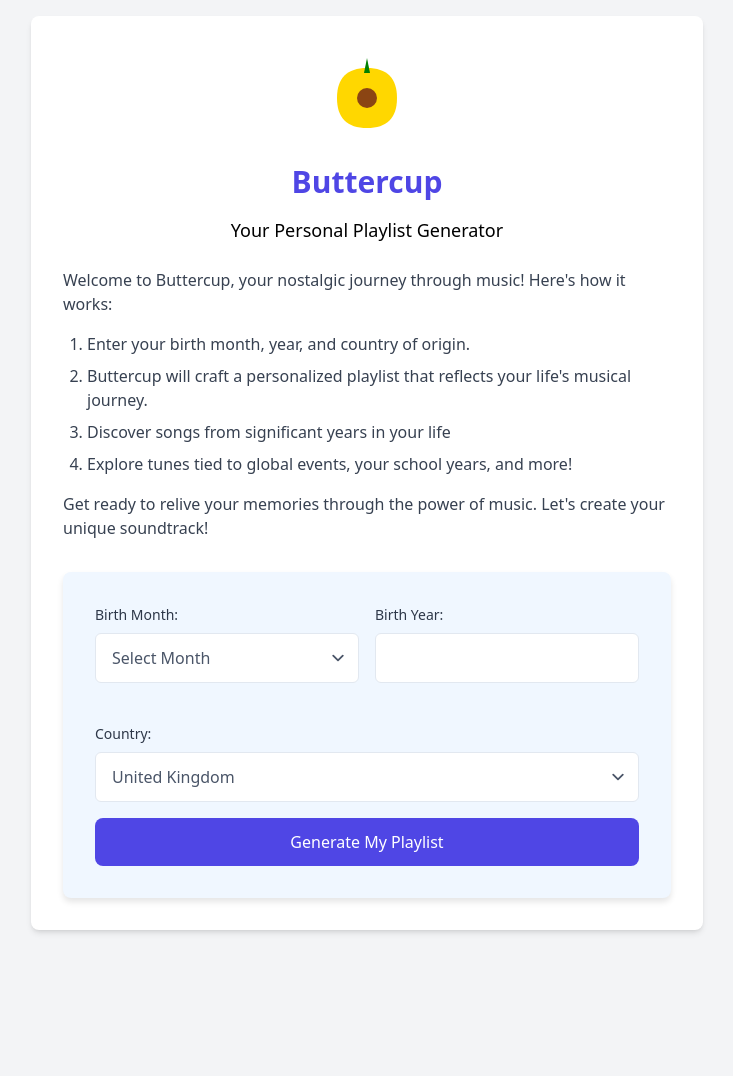
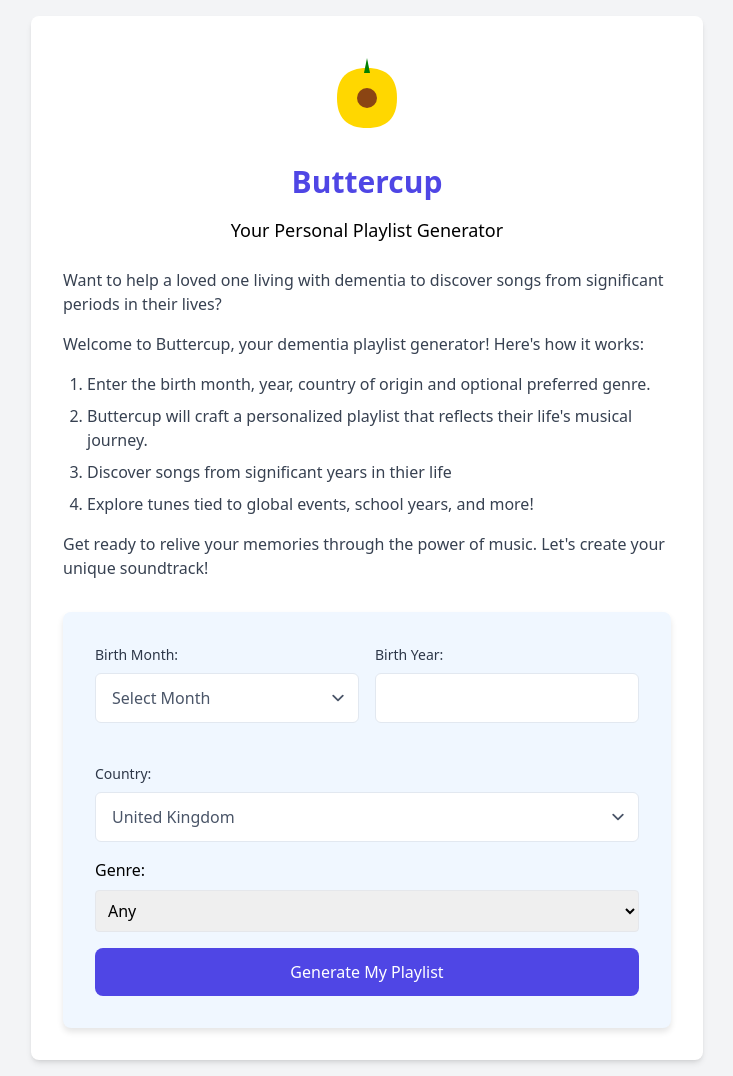
Before and after one commit to sminkypinky/buttercup, a Flask app: page / in a window 1280 px wide. Shown: the whole page, without its empty margins (273-1006 px from the left). Before the commit the page ends 933 px from the top, so only its background shows below. Run offline with Flask 3, Linux system fonts and the light colour scheme; some libraries are stand-ins or nearby versions.

Commit message:
Added genre

```diff
--- a/app.py
+++ b/app.py
@@ -35,6 +35,7 @@ def generate_playlist():
     birth_month = data['birthMonth']
     birth_year = data['birthYear']
     country = data['country']
+    genre = data['genre']
 
     # Get the current year
     current_year = datetime.now().year
@@ -42,7 +43,7 @@ def generate_playlist():
     # Construct the date of birth string
     dob = f"{birth_year}-{birth_month}-01"  # Using the first day of the month
 
-    prompt = f"""Given the birth date {dob} and country {country}, generate a playlist of popular songs that are significant to the person's life:
+    prompt = f"""Given the birth date {dob}, country {country}, and preferred genre {genre}, generate a playlist of popular songs that are significant to the person's life:
 
 1. Songs from the year they turned 13 (coming of age)
 2. Songs from the year they turned 18 (legal adulthood in many countries)
@@ -60,6 +61,7 @@ Important constraints:
 - Do not include any songs released after the current year ({current_year}).
 - If the person hasn't reached a certain age milestone yet, skip that entry.
 - Ensure all songs in the playlist were released between the person's birth year and the current year, inclusive.
+- Try to include songs from the preferred genre ({genre}) when possible, but also include other genres for variety and to match significant events.
 
 For each song, provide the following information in a structured format:
 - Year of release
@@ -80,7 +82,7 @@ Example format:
   ...
 ]
 
-Ensure the playlist is diverse in genres and eras, reflecting the person's life journey and cultural context of {country}. The songs should be listed in chronological order by the year of release, from earliest to latest, but not exceeding the current year {current_year}."""
+Ensure the playlist is diverse in genres and eras, reflecting the person's life journey and cultural context of {country}, while considering their preference for {genre} music. The songs should be listed in chronological order by the year of release, from earliest to latest, but not exceeding the current year {current_year}. Try and list at least 20 songs."""
 
     if not CLAUDE_API_KEY:
         logger.error("Claude API key is missing")
--- a/templates/index.html
+++ b/templates/index.html
@@ -149,12 +149,13 @@
         <p class="text-lg text-center mb-6">Your Personal Playlist Generator</p>
 
         <div class="mb-8 text-gray-700">
-            <p class="mb-4">Welcome to Buttercup, your nostalgic journey through music! Here's how it works:</p>
+            <p class="mb-4">Want to help a loved one living with dementia to discover songs from significant periods in their lives?</p>
+            <p class="mb-4">Welcome to Buttercup, your dementia playlist generator! Here's how it works:</p>
             <ol class="list-decimal pl-6 space-y-2">
-                <li>Enter your birth month, year, and country of origin.</li>
-                <li>Buttercup will craft a personalized playlist that reflects your life's musical journey.</li>
-                <li>Discover songs from significant years in your life
-                <li>Explore tunes tied to global events, your school years, and more!</li>
+                <li>Enter the birth month, year, country of origin and optional preferred genre.</li>
+                <li>Buttercup will craft a personalized playlist that reflects their life's musical journey.</li>
+                <li>Discover songs from significant years in thier life
+                <li>Explore tunes tied to global events, school years, and more!</li>
             </ol>
             <p class="mt-4">Get ready to relive your memories through the power of music. Let's create your unique soundtrack!</p>
         </div>
@@ -190,6 +191,22 @@
                     <select id="country" name="country" required class="form-select">
                         <option value="United Kingdom">United Kingdom</option>
                     </select>
+                </div>
+                <div class="form-group mb-4">
+                    <label for="genre" class="block mb-2">Genre:</label>
+                    <select id="genre" class="w-full p-2 border rounded">
+                        <option value="Any">Any</option>
+                        <option value="Pop">Pop</option>
+                        <option value="Rock">Rock</option>
+                        <option value="Hip Hop">Hip Hop</option>
+                        <option value="R&B">R&B</option>
+                        <option value="Country">Country</option>
+                        <option value="Electronic">Electronic</option>
+                        <option value="Jazz">Jazz</option>
+                        <option value="Classical">Classical</option>
+                        <option value="other">Other (Type your own)</option>
+                    </select>
+                    <input type="text" id="customGenre" class="w-full p-2 border rounded mt-2 hidden" placeholder="Enter custom genre">
                 </div>
                 <button type="submit" id="submit-btn" class="w-full bg-indigo-600 text-white py-3 px-4 rounded-lg hover:bg-indigo-700 focus:outline-none focus:ring-2 focus:ring-indigo-500 focus:ring-offset-2 transition-all duration-200 ease-in-out disabled:opacity-50 disabled:cursor-not-allowed disabled:bg-gray-400 disabled:hover:bg-gray-400 disabled:shadow-none">
                     Generate My Playlist
@@ -264,7 +281,9 @@
                 const birthMonth = document.getElementById('birth-month').value;
                 const birthYear = document.getElementById('birth-year').value;
                 const country = document.getElementById('country').value;
-                await generatePlaylist(birthMonth, birthYear, country);
+                const genre = document.getElementById('genre').value;
+                if (genre === 'other') genre = document.getElementById('customGenre').value;
+                await generatePlaylist(birthMonth, birthYear, country, genre);
             }
         });
 
@@ -388,6 +407,8 @@
             localStorage.setItem('birthMonth', document.getElementById('birth-month').value);
             localStorage.setItem('birthYear', document.getElementById('birth-year').value);
             localStorage.setItem('country', document.getElementById('country').value);
+            localStorage.setItem('genre', document.getElementById('genre').value);
+            localStorage.setItem('customGenre', document.getElementById('customGenre').value);
         }
 
         // Function to load form data from localStorage
@@ -395,10 +416,14 @@
             const birthMonth = localStorage.getItem('birthMonth');
             const birthYear = localStorage.getItem('birthYear');
             const country = localStorage.getItem('country');
+            const genre = localStorage.getItem('genre');
+            const customGenre = localStorage.getItem('customGenre');
 
             if (birthMonth) document.getElementById('birth-month').value = birthMonth;
             if (birthYear) document.getElementById('birth-year').value = birthYear;
             if (country) document.getElementById('country').value = country;
+            if (genre) document.getElementById('genre').value = genre;
+            if (customGenre) document.getElementById('customGenre').value = customGenre;
         }
 
         // Load saved data and playlist when the page loads
@@ -409,6 +434,17 @@
                 generatedPlaylist = savedPlaylist;
                 displayPlaylist(generatedPlaylist);
             }
+
+            const genreSelect = document.getElementById('genre');
+            const customGenreInput = document.getElementById('customGenre');
+            genreSelect.addEventListener('change', function() {
+                if (this.value === 'other') {
+                    customGenreInput.classList.remove('hidden');
+                } else {
+                    customGenreInput.classList.add('hidden');
+                }
+
+            });
         });
 
         // Function to save the generated playlist
@@ -440,7 +476,7 @@
         }
 
         // Function to handle playlist generation
-        async function generatePlaylist(birthMonth, birthYear, country) {
+        async function generatePlaylist(birthMonth, birthYear, country, genre) {
             const errorElement = document.getElementById('error');
 
             errorElement.classList.add('hidden');
@@ -456,7 +492,7 @@
                     headers: {
                         'Content-Type': 'application/json',
                     },
-                    body: JSON.stringify({ birthMonth, birthYear, country }),
+                    body: JSON.stringify({ birthMonth, birthYear, country, genre }),
                     signal: signal
                 });
 
@@ -488,7 +524,9 @@
                 const birthMonth = document.getElementById('birth-month').value;
                 const birthYear = document.getElementById('birth-year').value;
                 const country = document.getElementById('country').value;
-                await generatePlaylist(birthMonth, birthYear, country);
+                const genre = document.getElementById('genre').value;
+                if (genre === 'other') genre = document.getElementById('customGenre').value;
+                await generatePlaylist(birthMonth, birthYear, country, genre);
             }
         });
 
```
